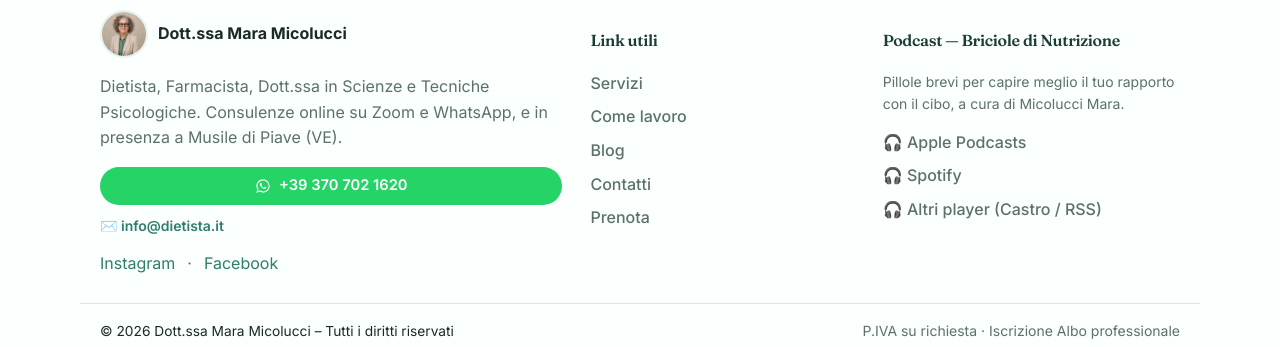
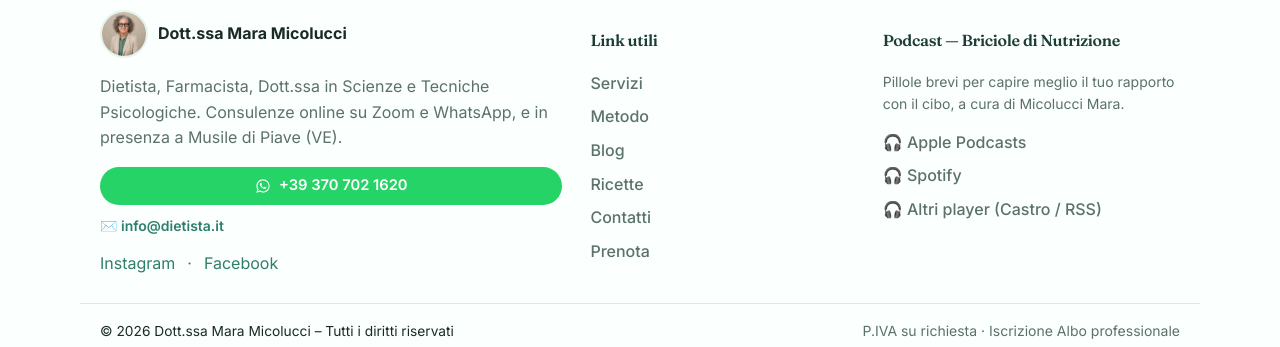
Before and after one commit to curlybracketshq/dietista.it, a Jekyll site: the page built from index.html, in a window 1280 px wide and 900 px high, scrolled down 2666 px. Shown: the part 540-887 px from the top of the window. Built offline with Jekyll 4.4.1, drawn with Linux system fonts in a browser that asks for light colours.

Commit message:
fix: footer nav consistent with header – add Ricette, Metodo naming

```diff
--- a/_includes/footer.html
+++ b/_includes/footer.html
@@ -23,8 +23,9 @@
       <h4>Link utili</h4>
       <ul class="footer-links">
         <li><a href="{{ '/#servizi' | relative_url }}">Servizi</a></li>
-        <li><a href="{{ '/#metodo' | relative_url }}">Come lavoro</a></li>
+        <li><a href="{{ '/#metodo' | relative_url }}">Metodo</a></li>
         <li><a href="{{ '/blog/' | relative_url }}">Blog</a></li>
+        <li><a href="{{ '/ricette/' | relative_url }}">Ricette</a></li>
         <li><a href="{{ '/contatti/' | relative_url }}">Contatti</a></li>
         <li><a href="{{ '/#prenota' | relative_url }}">Prenota</a></li>
       </ul>
```
